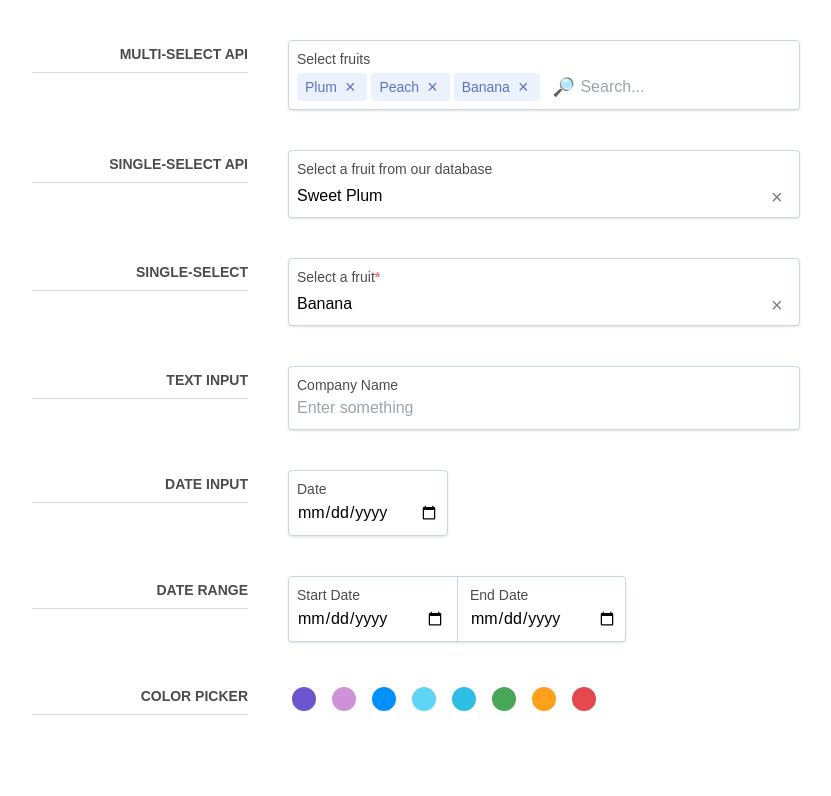
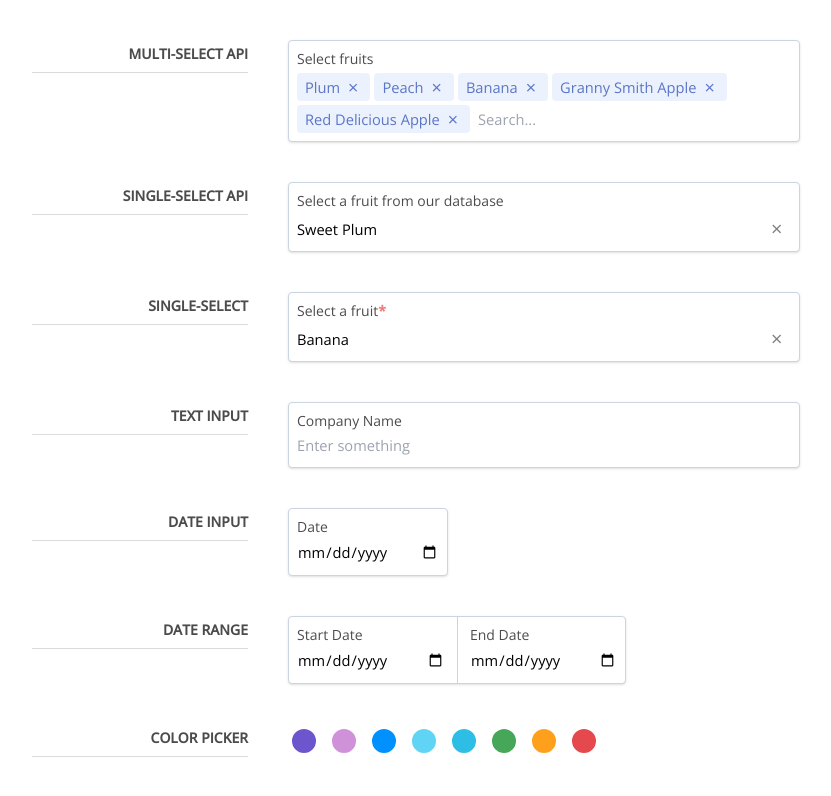
Before and after one commit to TeddyBurnsides/select, a React (Create React App) app: page / in a window 1280 px wide. Shown: the top 796 px of the page, without its empty margins (8-839 px from the left). Built offline with nearby package versions, Linux system fonts and the light colour scheme.

Commit message:
pill and font improvements

```diff
--- a/public/index.html
+++ b/public/index.html
@@ -2,6 +2,9 @@
 <html lang="en">
   <head>
     <meta charset="utf-8" />
+	<link rel="preconnect" href="https://fonts.googleapis.com">
+	<link rel="preconnect" href="https://fonts.gstatic.com" crossorigin>
+	<link href="https://fonts.googleapis.com/css2?family=Catamaran:wght@400;700;900&family=Open+Sans:wght@300;400;500&display=swap" rel="stylesheet">
     <link href="output.css" rel="stylesheet">
     <title>Barebones Select Component</title>
   </head>
--- a/src/components/MultiSelect.tsx
+++ b/src/components/MultiSelect.tsx
@@ -134,32 +134,36 @@ const MultiSelect = <T extends IIdName>({
         }
     };
 
-    const handleFormSubmit = (e: React.FormEvent<HTMLFormElement>) => {
-        e.preventDefault();
-        setFieldState(FieldState.Loading);
-        lookupResults(inputText, resetErrorState);
-    };
-
     // close dropdowns if user clicks outside select component
     useEffect(() => {
         const handleClickOutside = (event: any) => {
+            // if user clicks outside select component
             if (
                 containerRef.current &&
                 !containerRef.current.contains(event.target)
             ) {
+                // close dropdown
                 setLookupFunctionResults([]);
+                setFieldState(FieldState.None);
+
+                // if nothing was selected but text was entered clear text
+                if (
+                    (!selectedItems || selectedItems.length === 0) &&
+                    inputText !== ""
+                ) {
+                    setInputText("");
+                }
             }
         };
         document.addEventListener("mousedown", handleClickOutside);
         return () => {
             document.removeEventListener("mousedown", handleClickOutside);
         };
-    }, []);
+    }, [inputText, selectedItems]);
 
     return (
         <div className="relative w-full" ref={containerRef}>
             {/* Input Element */}
-            <form onSubmit={handleFormSubmit}>
             <LabelWrapper
                 wrapperClassName={wrapperClassName + " flex"}
                 labelClassName={labelClassName + " flex"}
@@ -171,31 +175,22 @@ const MultiSelect = <T extends IIdName>({
                     {selectedItems.map((x) => (
                         <Pill key={x.id} item={x} onDelete={onItemRemove} />
                     ))}
-                        <div className="inline-flex">
-                            <div className="h-5 w-5 mx-2">
-                                {fieldState === FieldState.Loading ? (
-                                    <Spinner className="h-full w-full mt-1" />
-                                ) : (
-                                    <button
-                                        type="submit"
-                                        className="rounded text-lg"
-                                    >
-                                        &#x1F50E;
-                                    </button>
-                                )}
-                            </div>
+                    <div className="flex">
                         <input
                             ref={inputRef}
-                                className="py-1 bg-transparent border-none focus:outline-none grow"
+                            className="min-w-10 py-1 pl-1 bg-transparent border-none focus:outline-none grow"
                             type="text"
                             onChange={handleInputChange}
                             {...htmlTextInputProps}
                             onKeyDown={handleKeyDownOnInput}
                         />
+
+                        {fieldState === FieldState.Loading && (
+                            <Spinner className="h-5 w-5" />
+                        )}
                     </div>
                 </div>
             </LabelWrapper>
-            </form>
 
             {/* Dropdown of search results */}
             {lookupFunctionResults &&
--- a/src/components/Pill.tsx
+++ b/src/components/Pill.tsx
@@ -11,16 +11,13 @@ const Pill = ({ item, onDelete, className }: Props) => {
     return (
         <div
             className={twMerge(
-                "flex space-x-1 items-center rounded bg-blue-500/10 text-blue-800/70 px-2 py-1 text-sm",
+                "flex space-x-1 items-center rounded bg-blue-500/10 text-blue-800/70 px-2 py-1",
                 className
             )}
         >
             <div className="truncate">{item.name}</div>
             <button
-                onClick={(e) => {
-                    e.preventDefault();
-                    onDelete(item);
-                }}
+                onClick={() => onDelete(item)}
                 type="button"
                 className="rounded-full text-lg px-1 h-5 hover:bg-blue-500/30"
             >
--- a/src/css/input.css
+++ b/src/css/input.css
@@ -3,5 +3,5 @@
 @tailwind utilities;
 
 body {
-	font: 12pt Arial;
+	font: 11pt "Open Sans", Arial;
 }
--- a/src/css/output.css
+++ b/src/css/output.css
@@ -584,18 +584,6 @@ video {
   --tw-backdrop-sepia:  ;
 }
 
-.sr-only {
-  position: absolute;
-  width: 1px;
-  height: 1px;
-  padding: 0;
-  margin: -1px;
-  overflow: hidden;
-  clip: rect(0, 0, 0, 0);
-  white-space: nowrap;
-  border-width: 0;
-}
-
 .absolute {
   position: absolute;
 }
@@ -612,11 +600,6 @@ video {
   z-index: 50;
 }
 
-.mx-auto {
-  margin-left: auto;
-  margin-right: auto;
-}
-
 .mx-2 {
   margin-left: 0.5rem;
   margin-right: 0.5rem;
@@ -630,14 +613,6 @@ video {
   margin-top: 2.5rem;
 }
 
-.mr-2 {
-  margin-right: 0.5rem;
-}
-
-.ml-auto {
-  margin-left: auto;
-}
-
 .flex {
   display: flex;
 }
@@ -646,32 +621,24 @@ video {
   display: inline-flex;
 }
 
+.h-5 {
+  height: 1.25rem;
+}
+
 .h-8 {
   height: 2rem;
-}
-
-.h-6 {
-  height: 1.5rem;
 }
 
 .h-full {
   height: 100%;
 }
 
-.h-5 {
-  height: 1.25rem;
+.max-h-64 {
+  max-height: 16rem;
 }
 
-.h-12 {
-  height: 3rem;
-}
-
-.h-10 {
-  height: 2.5rem;
-}
-
-.max-h-64 {
-  max-height: 16rem;
+.w-5 {
+  width: 1.25rem;
 }
 
 .w-8 {
@@ -682,52 +649,8 @@ video {
   width: 100%;
 }
 
-.w-6 {
-  width: 1.5rem;
-}
-
-.w-5 {
-  width: 1.25rem;
-}
-
-.w-48 {
-  width: 12rem;
-}
-
-.w-96 {
-  width: 24rem;
-}
-
-.w-12 {
-  width: 3rem;
-}
-
-.min-w-36 {
-  min-width: 9rem;
-}
-
 .min-w-40 {
   min-width: 10rem;
-}
-
-.max-w-md {
-  max-width: 28rem;
-}
-
-.max-w-lg {
-  max-width: 32rem;
-}
-
-.max-w-full {
-  max-width: 100%;
-}
-
-.max-w-\[48rem\] {
-  max-width: 48rem;
-}
-
-.max-w-\[12rem\] {
-  max-width: 12rem;
 }
 
 .shrink {
@@ -738,28 +661,8 @@ video {
   flex-grow: 1;
 }
 
-.basis-1\/4 {
-  flex-basis: 25%;
-}
-
-.basis-1\/3 {
-  flex-basis: 33.333333%;
-}
-
-.basis-1\/2 {
-  flex-basis: 50%;
-}
-
-.basis-\[12rem\] {
-  flex-basis: 12rem;
-}
-
 .basis-\[16rem\] {
   flex-basis: 16rem;
-}
-
-.basis-\[24rem\] {
-  flex-basis: 24rem;
 }
 
 .basis-\[32rem\] {
@@ -797,16 +700,8 @@ video {
   flex-wrap: wrap;
 }
 
-.items-start {
-  align-items: flex-start;
-}
-
 .items-center {
   align-items: center;
-}
-
-.justify-start {
-  justify-content: flex-start;
 }
 
 .justify-center {
@@ -821,22 +716,16 @@ video {
   gap: 0.5rem;
 }
 
-.space-x-2 > :not([hidden]) ~ :not([hidden]) {
+.space-x-1 > :not([hidden]) ~ :not([hidden]) {
   --tw-space-x-reverse: 0;
-  margin-right: calc(0.5rem * var(--tw-space-x-reverse));
-  margin-left: calc(0.5rem * calc(1 - var(--tw-space-x-reverse)));
+  margin-right: calc(0.25rem * var(--tw-space-x-reverse));
+  margin-left: calc(0.25rem * calc(1 - var(--tw-space-x-reverse)));
 }
 
 .space-y-10 > :not([hidden]) ~ :not([hidden]) {
   --tw-space-y-reverse: 0;
   margin-top: calc(2.5rem * calc(1 - var(--tw-space-y-reverse)));
   margin-bottom: calc(2.5rem * var(--tw-space-y-reverse));
-}
-
-.space-x-1 > :not([hidden]) ~ :not([hidden]) {
-  --tw-space-x-reverse: 0;
-  margin-right: calc(0.25rem * var(--tw-space-x-reverse));
-  margin-left: calc(0.25rem * calc(1 - var(--tw-space-x-reverse)));
 }
 
 .overflow-y-scroll {
@@ -877,16 +766,20 @@ video {
   border-width: 4px;
 }
 
+.border-b {
+  border-bottom-width: 1px;
+}
+
 .border-l {
   border-left-width: 1px;
 }
 
-.border-b {
-  border-bottom-width: 1px;
+.border-none {
+  border-style: none;
 }
 
-.border-none {
-  border-style: none;
+.border-black\/20 {
+  border-color: rgb(0 0 0 / 0.2);
 }
 
 .border-slate-300 {
@@ -899,16 +792,13 @@ video {
   border-color: rgb(255 255 255 / var(--tw-border-opacity));
 }
 
-.border-black\/30 {
-  border-color: rgb(0 0 0 / 0.3);
+.bg-blue-500 {
+  --tw-bg-opacity: 1;
+  background-color: rgb(59 130 246 / var(--tw-bg-opacity));
 }
 
-.border-black\/20 {
-  border-color: rgb(0 0 0 / 0.2);
-}
-
-.bg-blue-500\/90 {
-  background-color: rgb(59 130 246 / 0.9);
+.bg-blue-500\/10 {
+  background-color: rgb(59 130 246 / 0.1);
 }
 
 .bg-transparent {
@@ -920,47 +810,18 @@ video {
   background-color: rgb(255 255 255 / var(--tw-bg-opacity));
 }
 
-.bg-blue-500 {
-  --tw-bg-opacity: 1;
-  background-color: rgb(59 130 246 / var(--tw-bg-opacity));
-}
-
-.bg-blue-50\/90 {
-  background-color: rgb(239 246 255 / 0.9);
-}
-
-.bg-blue-100\/90 {
-  background-color: rgb(219 234 254 / 0.9);
-}
-
-.bg-black\/90 {
-  background-color: rgb(0 0 0 / 0.9);
-}
-
-.bg-black\/10 {
-  background-color: rgb(0 0 0 / 0.1);
-}
-
-.bg-black\/5 {
-  background-color: rgb(0 0 0 / 0.05);
-}
-
-.bg-blue-500\/10 {
-  background-color: rgb(59 130 246 / 0.1);
-}
-
 .fill-blue-600 {
   fill: #2563eb;
-}
-
-.px-0 {
-  padding-left: 0px;
-  padding-right: 0px;
 }
 
 .px-1 {
   padding-left: 0.25rem;
   padding-right: 0.25rem;
+}
+
+.px-10 {
+  padding-left: 2.5rem;
+  padding-right: 2.5rem;
 }
 
 .px-2 {
@@ -988,9 +849,16 @@ video {
   padding-bottom: 0.75rem;
 }
 
-.px-10 {
-  padding-left: 2.5rem;
-  padding-right: 2.5rem;
+.pb-2 {
+  padding-bottom: 0.5rem;
+}
+
+.pl-0 {
+  padding-left: 0px;
+}
+
+.pl-1 {
+  padding-left: 0.25rem;
 }
 
 .pl-2 {
@@ -1005,32 +873,20 @@ video {
   padding-right: 0px;
 }
 
+.pr-10 {
+  padding-right: 2.5rem;
+}
+
 .pr-2 {
   padding-right: 0.5rem;
-}
-
-.pt-1 {
-  padding-top: 0.25rem;
-}
-
-.pl-0 {
-  padding-left: 0px;
 }
 
 .pr-3 {
   padding-right: 0.75rem;
 }
 
-.pr-10 {
-  padding-right: 2.5rem;
-}
-
-.pb-2 {
-  padding-bottom: 0.5rem;
-}
-
-.pt-2 {
-  padding-top: 0.5rem;
+.pt-1 {
+  padding-top: 0.25rem;
 }
 
 .text-left {
@@ -1055,26 +911,22 @@ video {
   line-height: 1.25rem;
 }
 
-.text-xs {
-  font-size: 0.75rem;
-  line-height: 1rem;
-}
-
 .text-xl {
   font-size: 1.25rem;
   line-height: 1.75rem;
 }
 
-.font-semibold {
-  font-weight: 600;
+.text-xs {
+  font-size: 0.75rem;
+  line-height: 1rem;
 }
 
 .font-bold {
   font-weight: 700;
 }
 
-.font-black {
-  font-weight: 900;
+.font-semibold {
+  font-weight: 600;
 }
 
 .uppercase {
@@ -1089,14 +941,8 @@ video {
   line-height: 1.5rem;
 }
 
-.text-slate-800 {
-  --tw-text-opacity: 1;
-  color: rgb(30 41 59 / var(--tw-text-opacity));
-}
-
-.text-white {
-  --tw-text-opacity: 1;
-  color: rgb(255 255 255 / var(--tw-text-opacity));
+.text-blue-800\/70 {
+  color: rgb(30 64 175 / 0.7);
 }
 
 .text-gray-200 {
@@ -1109,24 +955,22 @@ video {
   color: rgb(239 68 68 / var(--tw-text-opacity));
 }
 
-.text-black\/80 {
-  color: rgb(0 0 0 / 0.8);
+.text-slate-800 {
+  --tw-text-opacity: 1;
+  color: rgb(30 41 59 / var(--tw-text-opacity));
 }
 
-.text-black\/70 {
-  color: rgb(0 0 0 / 0.7);
+.text-white {
+  --tw-text-opacity: 1;
+  color: rgb(255 255 255 / var(--tw-text-opacity));
 }
 
-.text-blue-800\/70 {
-  color: rgb(30 64 175 / 0.7);
+.opacity-50 {
+  opacity: 0.5;
 }
 
 .opacity-70 {
   opacity: 0.7;
-}
-
-.opacity-50 {
-  opacity: 0.5;
 }
 
 .shadow {
@@ -1163,7 +1007,7 @@ video {
 }
 
 body {
-  font: 12pt Arial;
+  font: 11pt "Open Sans", Arial;
 }
 
 .focus-within\:border-blue-500:focus-within {
@@ -1183,25 +1027,17 @@ body {
   outline-color: #e2e8f0;
 }
 
-.hover\:bg-slate-200:hover {
-  --tw-bg-opacity: 1;
-  background-color: rgb(226 232 240 / var(--tw-bg-opacity));
-}
-
-.hover\:bg-white\/30:hover {
-  background-color: rgb(255 255 255 / 0.3);
-}
-
 .hover\:bg-black\/10:hover {
   background-color: rgb(0 0 0 / 0.1);
 }
 
-.hover\:bg-red-500\/30:hover {
-  background-color: rgb(239 68 68 / 0.3);
+.hover\:bg-blue-500\/30:hover {
+  background-color: rgb(59 130 246 / 0.3);
 }
 
-.hover\:bg-blue-500\/30:hover {
-  background-color: rgb(59 130 246 / 0.3);
+.hover\:bg-slate-200:hover {
+  --tw-bg-opacity: 1;
+  background-color: rgb(226 232 240 / var(--tw-bg-opacity));
 }
 
 .hover\:opacity-100:hover {
--- a/src/pages/Home.tsx
+++ b/src/pages/Home.tsx
@@ -16,6 +16,8 @@ const Home = () => {
         fakeData[5],
         fakeData[4],
         fakeData[3],
+        fakeData[2],
+        fakeData[1],
     ]);
     const [color, setColor] = useState<IColor>();
     const [singleSelectApiItem, setSingleSelectApiItem] =
```
Lines whose indentation alone changed are shown as unchanged.
